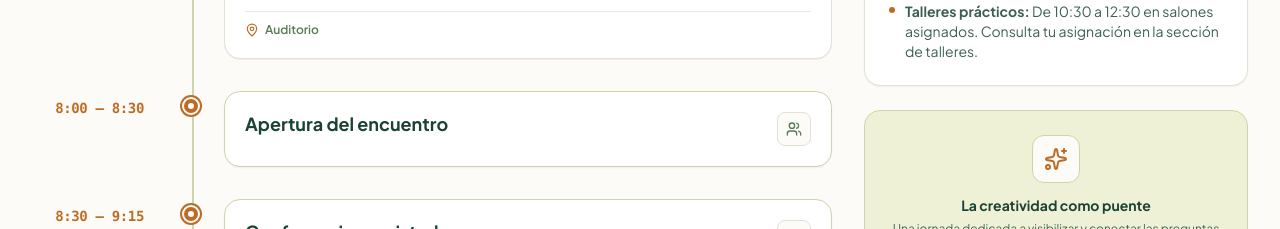
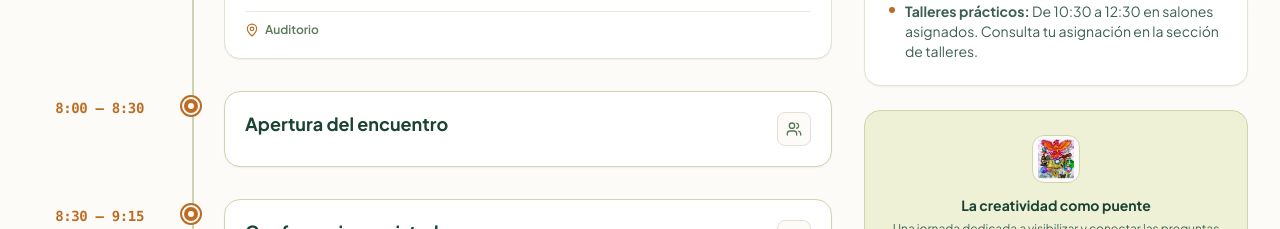
Before and after one commit to danielbustosrios/III-ENCUENTRO-DE-INVESTIGACION-CVO, a React (Vite) app: page / in a window 1280 px wide. Shown: the part 1880-2109 px from the top of the page. Built offline with nearby package versions, Linux system fonts and the light colour scheme.

Commit message:
Add aguilaImage to AgendaTimeline component
Added an image to the Poster Art Aesthetic feature box.

```diff
--- a/src/components/AgendaTimeline.tsx
+++ b/src/components/AgendaTimeline.tsx
@@ -2,7 +2,7 @@ import { useState } from 'react';
 import { Clock, MapPin, Sparkles, Coffee, Users, GraduationCap, Mic, Presentation, CheckCircle2 } from 'lucide-react';
 import { AGENDA_ITEMS, EVENT_INFO } from '../data/eventData';
 import { AgendaItem } from '../types';
-
+import aguilaImage from '../assets/images/aguil.png';
 export function AgendaTimeline() {
   const [activeCategory, setActiveCategory] = useState<string>('all');
 
@@ -242,7 +242,11 @@ export function AgendaTimeline() {
             {/* Poster Art Aesthetic Feature Box */}
             <div className="bg-[#E9EDC9]/70 rounded-2xl p-6 border border-[#CCD5AE] text-center">
               <div className="w-12 h-12 rounded-xl bg-[#FDFBF7] text-[#1B4332] flex items-center justify-center mx-auto mb-3 border border-[#CCD5AE]">
-                <Sparkles className="w-6 h-6 text-[#BC6C25]" />
+                <img
+  src={aguilaImage}
+  alt="Ilustración de la creatividad como puente"
+  className="w-10 h-10 object-contain"
+/>
               </div>
               <h4 className="text-sm font-bold text-[#1B4332] mb-1">
                 La creatividad como puente
```
